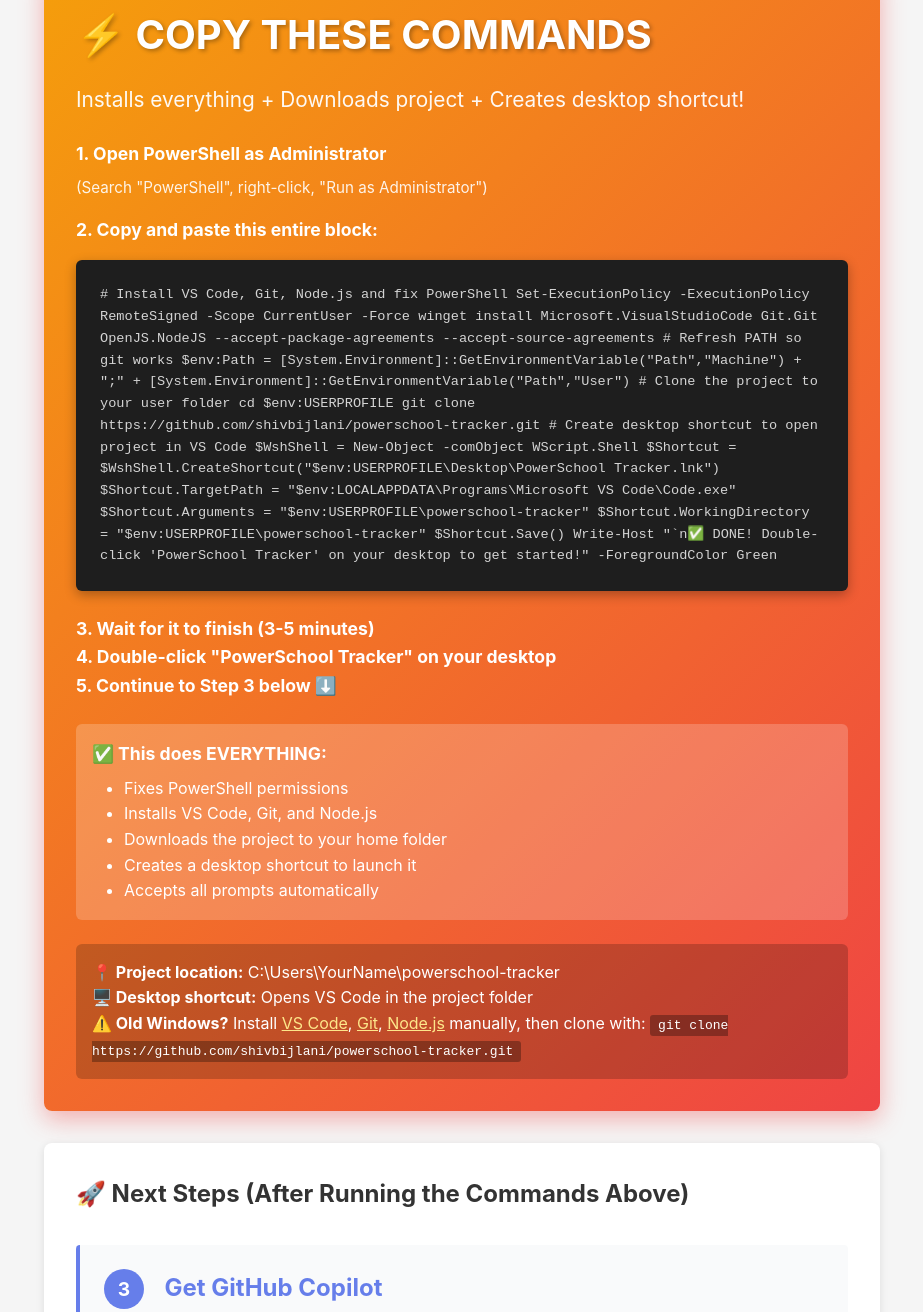
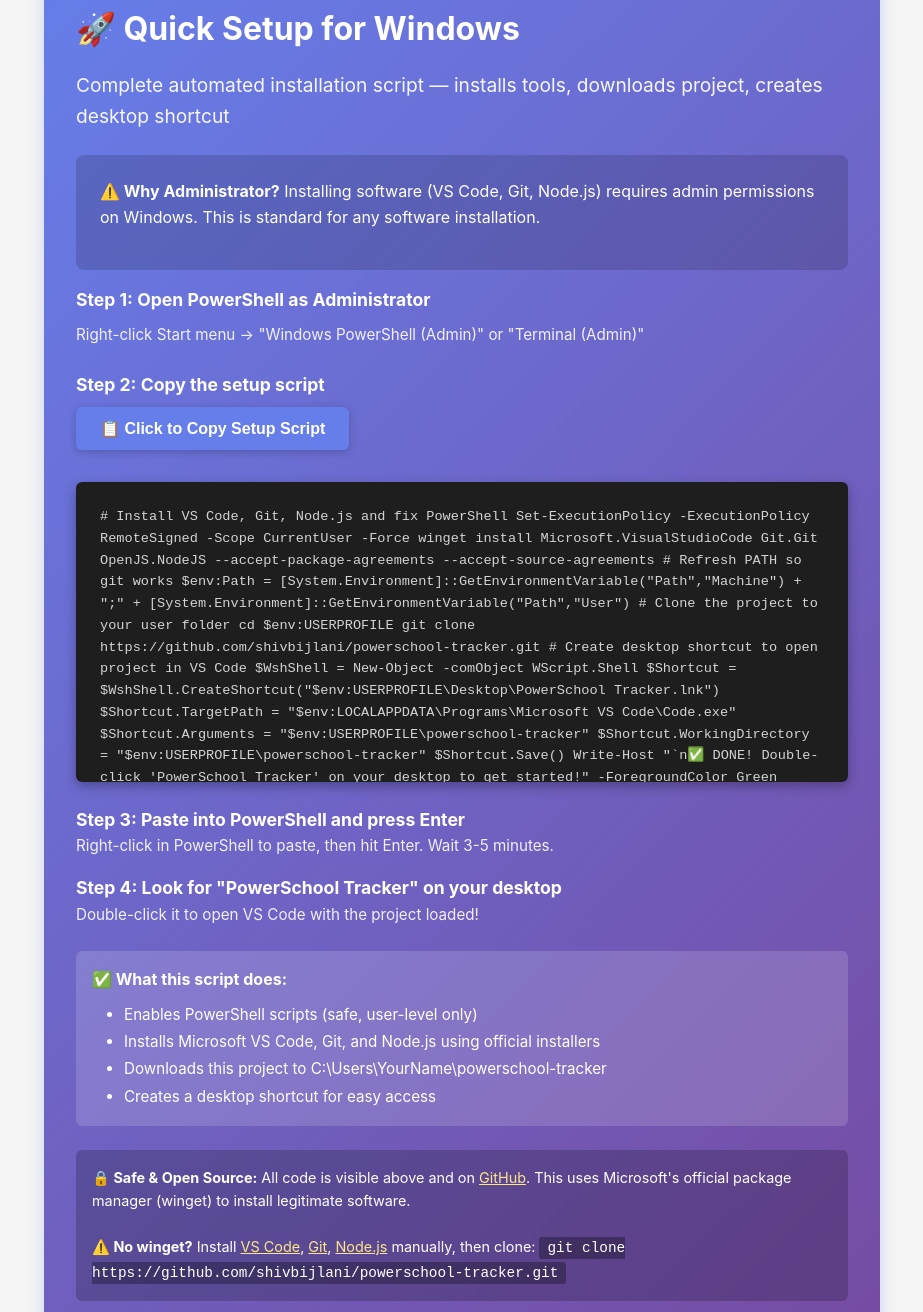
Before and after one commit to shivbijlani/powerschool-tracker, a website: page index.html in a window 1280 px wide. Shown: the part 1086-2398 px from the top of the page, without its empty margins (178-1101 px from the left). Drawn offline with Linux system fonts and the light colour scheme.

Commit message:
Make setup more professional with copy button and trust indicators

```diff
--- a/index.html
+++ b/index.html
@@ -4,6 +4,41 @@
     <meta charset="UTF-8">
     <meta name="viewport" content="width=device-width, initial-scale=1.0">
     <title>PowerSchool Tracker - Track Your Kids' Grades Automatically</title>
+    <script>
+        function copyToClipboard() {
+            const code = `# Install VS Code, Git, Node.js and fix PowerShell
+Set-ExecutionPolicy -ExecutionPolicy RemoteSigned -Scope CurrentUser -Force
+winget install Microsoft.VisualStudioCode Git.Git OpenJS.NodeJS --accept-package-agreements --accept-source-agreements
+
+# Refresh PATH so git works
+$env:Path = [System.Environment]::GetEnvironmentVariable("Path","Machine") + ";" + [System.Environment]::GetEnvironmentVariable("Path","User")
+
+# Clone the project to your user folder
+cd $env:USERPROFILE
+git clone https://github.com/shivbijlani/powerschool-tracker.git
+
+# Create desktop shortcut to open project in VS Code
+$WshShell = New-Object -comObject WScript.Shell
+$Shortcut = $WshShell.CreateShortcut("$env:USERPROFILE\\Desktop\\PowerSchool Tracker.lnk")
+$Shortcut.TargetPath = "$env:LOCALAPPDATA\\Programs\\Microsoft VS Code\\Code.exe"
+$Shortcut.Arguments = "$env:USERPROFILE\\powerschool-tracker"
+$Shortcut.WorkingDirectory = "$env:USERPROFILE\\powerschool-tracker"
+$Shortcut.Save()
+
+Write-Host "\`n✅ DONE! Double-click 'PowerSchool Tracker' on your desktop to get started!" -ForegroundColor Green`;
+
+            navigator.clipboard.writeText(code).then(() => {
+                const button = document.getElementById('copyButton');
+                const originalText = button.innerHTML;
+                button.innerHTML = '✅ Copied!';
+                button.style.background = '#22c55e';
+                setTimeout(() => {
+                    button.innerHTML = originalText;
+                    button.style.background = '#667eea';
+                }, 2000);
+            });
+        }
+    </script>
     <style>
         * {
             margin: 0;
@@ -200,15 +235,22 @@
             </div>
         </div>
 
-        <div class="section" style="background: linear-gradient(135deg, #f59e0b 0%, #ef4444 100%); color: white; border: none; box-shadow: 0 8px 24px rgba(239, 68, 68, 0.4);">
-            <h2 style="color: white; font-size: 2.5rem; margin-bottom: 1rem; text-shadow: 2px 2px 4px rgba(0,0,0,0.3);">⚡ COPY THESE COMMANDS</h2>
-            <p style="font-size: 1.3rem; margin-bottom: 1.5rem; opacity: 0.95;">Installs everything + Downloads project + Creates desktop shortcut!</p>
+        <div class="section" style="background: linear-gradient(135deg, #667eea 0%, #764ba2 100%); color: white; border: none; box-shadow: 0 4px 16px rgba(102, 126, 234, 0.3);">
+            <h2 style="color: white; font-size: 2rem; margin-bottom: 1rem;">🚀 Quick Setup for Windows</h2>
+            <p style="font-size: 1.2rem; margin-bottom: 1.5rem; opacity: 0.95;">Complete automated installation script — installs tools, downloads project, creates desktop shortcut</p>
 
-            <p style="font-size: 1.1rem; margin-bottom: 0.5rem; font-weight: bold;">1. Open PowerShell as Administrator</p>
-            <p style="font-size: 0.95rem; margin-bottom: 1rem; opacity: 0.9;">(Search "PowerShell", right-click, "Run as Administrator")</p>
+            <div style="background: rgba(0,0,0,0.15); padding: 1.5rem; border-radius: 8px; margin-bottom: 1rem;">
+                <p style="font-size: 1rem; margin-bottom: 1rem;"><strong>⚠️ Why Administrator?</strong> Installing software (VS Code, Git, Node.js) requires admin permissions on Windows. This is standard for any software installation.</p>
+            </div>
 
-            <p style="font-size: 1.1rem; margin-bottom: 0.5rem; font-weight: bold;">2. Copy and paste this entire block:</p>
-            <div class="code-box" style="font-size: 0.85rem; box-shadow: 0 4px 12px rgba(0,0,0,0.3); text-align: left;"># Install VS Code, Git, Node.js and fix PowerShell
+            <p style="font-size: 1.1rem; margin-bottom: 0.5rem; font-weight: bold;">Step 1: Open PowerShell as Administrator</p>
+            <p style="font-size: 0.95rem; margin-bottom: 1.5rem; opacity: 0.9;">Right-click Start menu → "Windows PowerShell (Admin)" or "Terminal (Admin)"</p>
+
+            <p style="font-size: 1.1rem; margin-bottom: 0.5rem; font-weight: bold;">Step 2: Copy the setup script</p>
+            <button id="copyButton" onclick="copyToClipboard()" style="padding: 0.75rem 1.5rem; font-size: 1rem; background: #667eea; color: white; border: none; border-radius: 6px; cursor: pointer; font-weight: bold; margin-bottom: 1rem; box-shadow: 0 2px 8px rgba(0,0,0,0.2);">
+                📋 Click to Copy Setup Script
+            </button>
+            <div class="code-box" style="font-size: 0.85rem; box-shadow: 0 4px 12px rgba(0,0,0,0.3); text-align: left; max-height: 300px; overflow-y: auto;"># Install VS Code, Git, Node.js and fix PowerShell
 Set-ExecutionPolicy -ExecutionPolicy RemoteSigned -Scope CurrentUser -Force
 winget install Microsoft.VisualStudioCode Git.Git OpenJS.NodeJS --accept-package-agreements --accept-source-agreements
 
@@ -229,25 +271,25 @@ $Shortcut.Save()
 
 Write-Host "`n✅ DONE! Double-click 'PowerSchool Tracker' on your desktop to get started!" -ForegroundColor Green</div>
 
-            <p style="font-size: 1.1rem; margin-top: 1.5rem; font-weight: bold;">3. Wait for it to finish (3-5 minutes)</p>
-            <p style="font-size: 1.1rem; font-weight: bold;">4. Double-click "PowerSchool Tracker" on your desktop</p>
-            <p style="font-size: 1.1rem; font-weight: bold;">5. Continue to Step 3 below ⬇️</p>
+            <p style="font-size: 1.1rem; margin-top: 1.5rem; font-weight: bold;">Step 3: Paste into PowerShell and press Enter</p>
+            <p style="font-size: 0.95rem; opacity: 0.9; margin-bottom: 1rem;">Right-click in PowerShell to paste, then hit Enter. Wait 3-5 minutes.</p>
 
-            <div style="margin-top: 1.5rem; padding: 1rem; background: rgba(255,255,255,0.2); border-radius: 6px;">
-                <strong style="font-size: 1.1rem;">✅ This does EVERYTHING:</strong>
-                <ul style="margin-left: 2rem; margin-top: 0.5rem; font-size: 1rem;">
-                    <li>Fixes PowerShell permissions</li>
-                    <li>Installs VS Code, Git, and Node.js</li>
-                    <li>Downloads the project to your home folder</li>
-                    <li>Creates a desktop shortcut to launch it</li>
-                    <li>Accepts all prompts automatically</li>
+            <p style="font-size: 1.1rem; font-weight: bold;">Step 4: Look for "PowerSchool Tracker" on your desktop</p>
+            <p style="font-size: 0.95rem; opacity: 0.9;">Double-click it to open VS Code with the project loaded!</p>
+
+            <div style="margin-top: 1.5rem; padding: 1rem; background: rgba(255,255,255,0.15); border-radius: 6px;">
+                <strong style="font-size: 1rem;">✅ What this script does:</strong>
+                <ul style="margin-left: 2rem; margin-top: 0.5rem; font-size: 0.95rem; line-height: 1.8;">
+                    <li>Enables PowerShell scripts (safe, user-level only)</li>
+                    <li>Installs Microsoft VS Code, Git, and Node.js using official installers</li>
+                    <li>Downloads this project to C:\Users\YourName\powerschool-tracker</li>
+                    <li>Creates a desktop shortcut for easy access</li>
                 </ul>
             </div>
 
-            <p style="margin-top: 1.5rem; padding: 1rem; background: rgba(0,0,0,0.2); border-radius: 6px;">
-                <strong>📍 Project location:</strong> C:\Users\YourName\powerschool-tracker<br>
-                <strong>🖥️ Desktop shortcut:</strong> Opens VS Code in the project folder<br>
-                <strong>⚠️ Old Windows?</strong> Install <a href="https://code.visualstudio.com/Download" style="color: #fde68a;" target="_blank">VS Code</a>, <a href="https://git-scm.com/downloads" style="color: #fde68a;" target="_blank">Git</a>, <a href="https://nodejs.org/" style="color: #fde68a;" target="_blank">Node.js</a> manually, then clone with: <code style="background: rgba(0,0,0,0.3); padding: 0.2rem 0.5rem; border-radius: 3px;">git clone https://github.com/shivbijlani/powerschool-tracker.git</code>
+            <p style="margin-top: 1.5rem; padding: 1rem; background: rgba(0,0,0,0.2); border-radius: 6px; font-size: 0.9rem;">
+                <strong>🔒 Safe & Open Source:</strong> All code is visible above and on <a href="https://github.com/shivbijlani/powerschool-tracker" style="color: #fde68a;" target="_blank">GitHub</a>. This uses Microsoft's official package manager (winget) to install legitimate software.<br><br>
+                <strong>⚠️ No winget?</strong> Install <a href="https://code.visualstudio.com/Download" style="color: #fde68a;" target="_blank">VS Code</a>, <a href="https://git-scm.com/downloads" style="color: #fde68a;" target="_blank">Git</a>, <a href="https://nodejs.org/" style="color: #fde68a;" target="_blank">Node.js</a> manually, then clone: <code style="background: rgba(0,0,0,0.3); padding: 0.2rem 0.5rem; border-radius: 3px;">git clone https://github.com/shivbijlani/powerschool-tracker.git</code>
             </p>
         </div>
 
```
